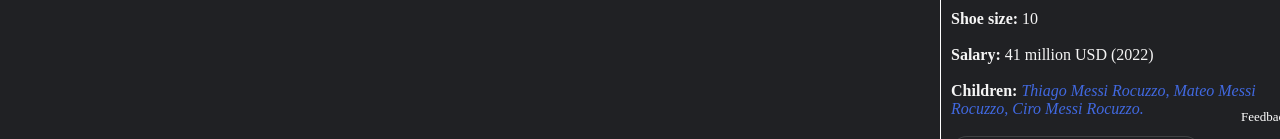
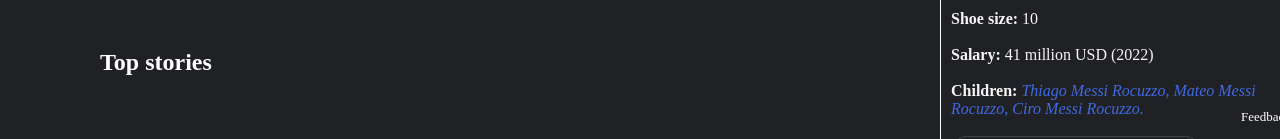
Before and after one commit to Abimbola-Jolayemi/google-clone, a plain HTML site: page index.html in a window 1280 px wide. Shown: the part 601-740 px from the top of the page. Drawn offline with Linux system fonts and the light colour scheme.

Commit message:
first commit

```diff
--- a/index.html
+++ b/index.html
@@ -305,8 +305,8 @@
                     </div>
             </section>
         </div>
-        <div>
-            <h4 class="top-stories">Top stories</h4>
+        <div class="top-class">
+            <h2 class="top-stories">Top stories</h2>
         </div>
     </div>
 </body>
--- a/style.css
+++ b/style.css
@@ -522,3 +522,12 @@ body{
 .right-arrow{
     color: white;
 }
+.top-class{
+    border-top: 1px solid white;
+}
+.top-stories{
+    position: absolute;
+    top: 650px;
+    left: 100px;
+    color: white;
+}
```
